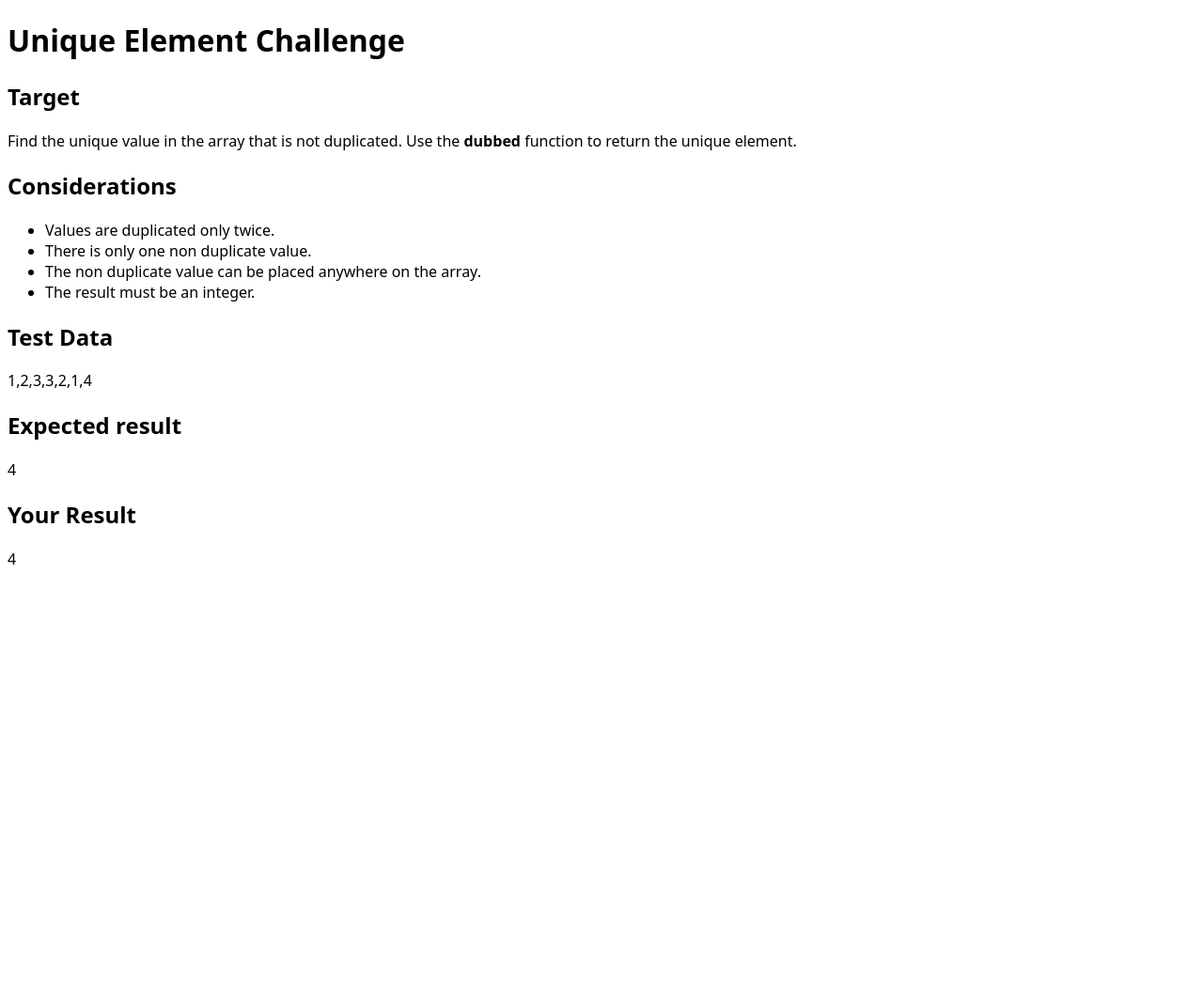
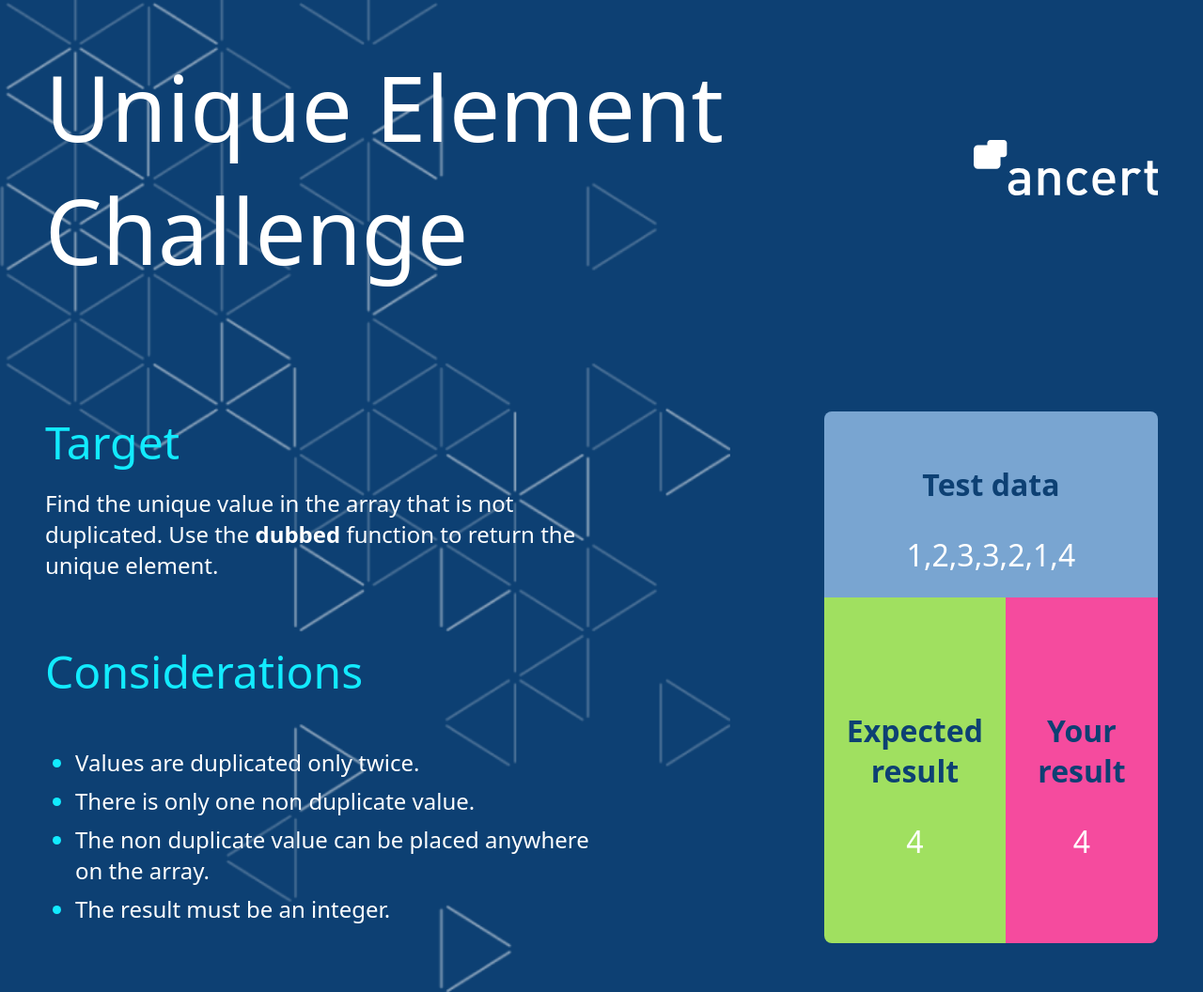
Before and after one commit to victorandujar/prueba-tecnica-victor-andujar, a plain HTML site: page prueba-css/index.html in a window 1280 px wide. Shown: the whole page at 94% size. Before the commit the page ends 800 px from the top, so only its background shows below. Drawn offline with Linux system fonts and the light colour scheme.

Commit message:
Modify html structure & add its styles

```diff
--- a/prueba-css/src/index.js
+++ b/prueba-css/src/index.js
@@ -1,26 +1,43 @@
-
 var arrayTest = [1, 2, 3, 3, 2, 1, 4];
 
 document.getElementById("app").innerHTML = `
-  <h1>Unique Element Challenge</h1>
+  <section class="header">
+    <h1 class="title">Unique Element Challenge</h1>
+    <img src="./src/assets/logo.svg" alt="Logo" class="image"/>
+  </section>
+  <div class="container">
+    <section class="instructions_section">
+      <div class="section-content">
+        <h2 class="section-title">Target</h2>
+        <span class="">Find the unique value in the array that is not duplicated. Use the <b>dubbed</b> function to return the unique element.</span>
+      </div>
+      <div class="section-content">
+        <h2 class="section-title">Considerations</h2>
+        <ul class="list">
+          <li>Values are duplicated only twice.</li>
+          <li>There is only one non duplicate value.</li>
+          <li>The non duplicate value can be placed anywhere on the array.</li>
+          <li>The result must be an integer.</li>
+        </ul>
+      </div>
+    </section>
+    <section class="results-section">
+      <div class="test-data-box">
+        <h3 class="results-title">Test data</h3>
+        <span>${arrayTest}</span>
+      </div>
+      <section class="results">
+        <div class="expected-result">
+          <h3 class="results-title">Expected result</h3>
+          <span>4</span>
+        </div>
+        <div class="your-result">
+          <h3 class="results-title">Your result</h3>
+          <span>4</span>
+        </div>
+      </section>
+    </section>
+  </div>
+</div>
 
-  <h2>Target</h2>
-  <div>Find the unique value in the array that is not duplicated. Use the <b>dubbed</b> function to return the unique element.</div>
-
-  <h2>Considerations</h2>
-  <ul>
-    <li>Values are duplicated only twice.</li>
-    <li>There is only one non duplicate value.</li>
-    <li>The non duplicate value can be placed anywhere on the array.</li>
-    <li>The result must be an integer.</li>
-  </ul>
-
-  <h2>Test Data</h2>
-  <div>${arrayTest}</div>
-
-  <h2>Expected result</h2>
-  <div>4</div>
-
-  <h2>Your Result</h2>
-  <div>4</div>
 `;
--- a/prueba-css/src/styles.css
+++ b/prueba-css/src/styles.css
@@ -1,6 +1,162 @@
 body {
-    font-family: system-ui, -apple-system, BlinkMacSystemFont, "Segoe UI", Roboto,
-      Ubuntu, "Helvetica Neue", sans-serif;
+  font-family: system-ui, -apple-system, BlinkMacSystemFont, "Segoe UI", Roboto,
+    Ubuntu, "Helvetica Neue", sans-serif;
+  height: 100vh;
+  background-color: #0d4073;
+  background-image: url("assets/bg-triangles.png");
+  background-repeat: no-repeat;
+  background-size: contain;
+  background-position: center;
+  color: white;
+
+  @media (min-width: 800px) {
     height: 100%;
-    width: 100%;
+    background-position: left;
+    padding: 20px;
   }
+}
+
+h1,
+h2 {
+  padding: 0;
+  margin: 0;
+}
+
+ul,
+li {
+  margin-left: 1rem;
+  padding: 0;
+  text-decoration: none;
+}
+
+li {
+  margin-top: 0.5rem;
+}
+
+li::marker {
+  color: #12ebff;
+}
+
+#app {
+  display: flex;
+  flex-direction: column;
+  gap: 4rem;
+  padding: 20px;
+
+  @media (min-width: 800px) {
+    gap: 8rem;
+  }
+}
+
+.container {
+  display: flex;
+  flex-direction: column;
+  gap: 2rem;
+  border-radius: 8px;
+
+  @media (min-width: 800px) {
+    flex-direction: row;
+    justify-content: space-between;
+  }
+}
+
+.header {
+  display: flex;
+  justify-content: space-between;
+  align-items: center;
+}
+
+.image {
+  width: 20%;
+}
+
+.title {
+  font-size: 1rem;
+  font-weight: 200;
+
+  @media (min-width: 800px) {
+    font-size: 6rem;
+  }
+}
+
+.instructions_section {
+  display: flex;
+  flex-direction: column;
+  gap: 2rem;
+  font-size: 1rem;
+
+  @media (min-width: 800px) {
+    width: 50%;
+    justify-content: start;
+    gap: 4rem;
+    font-size: 1.5rem;
+  }
+}
+
+.section-title {
+  font-size: 1.5rem;
+  font-weight: 200;
+  color: #12ebff;
+
+  @media (min-width: 800px) {
+    font-size: 3rem;
+  }
+}
+
+.section-content {
+  display: flex;
+  flex-direction: column;
+  gap: 1rem;
+}
+
+.results-section {
+  display: flex;
+  flex-direction: column;
+  font-size: 2rem;
+
+  @media (min-width: 800px) {
+    width: 30%;
+  }
+}
+
+.test-data-box {
+  background-color: #79a5d1;
+  padding: 1.5rem;
+  border-radius: 8px 8px 0 0;
+  text-align: center;
+}
+
+.results {
+  display: grid;
+  grid-template-columns: 1fr 1fr;
+}
+
+.results-title {
+  font-size: 1rem;
+  font-weight: 700;
+  color: #0d4073;
+
+  @media (min-width: 800px) {
+    font-size: 2rem;
+  }
+}
+
+.expected-result,
+.your-result {
+  padding: 1.5rem;
+  text-align: center;
+  height: 20rem;
+  display: flex;
+  flex-direction: column;
+  justify-content: center;
+}
+
+.expected-result {
+  background-color: #a0e060;
+  border-radius: 0 0 0 8px;
+}
+
+.your-result {
+  background-color: #f54b9e;
+  border-radius: 0 0 8px 0;
+}
```
Also changed, not shown: 1 other file.
